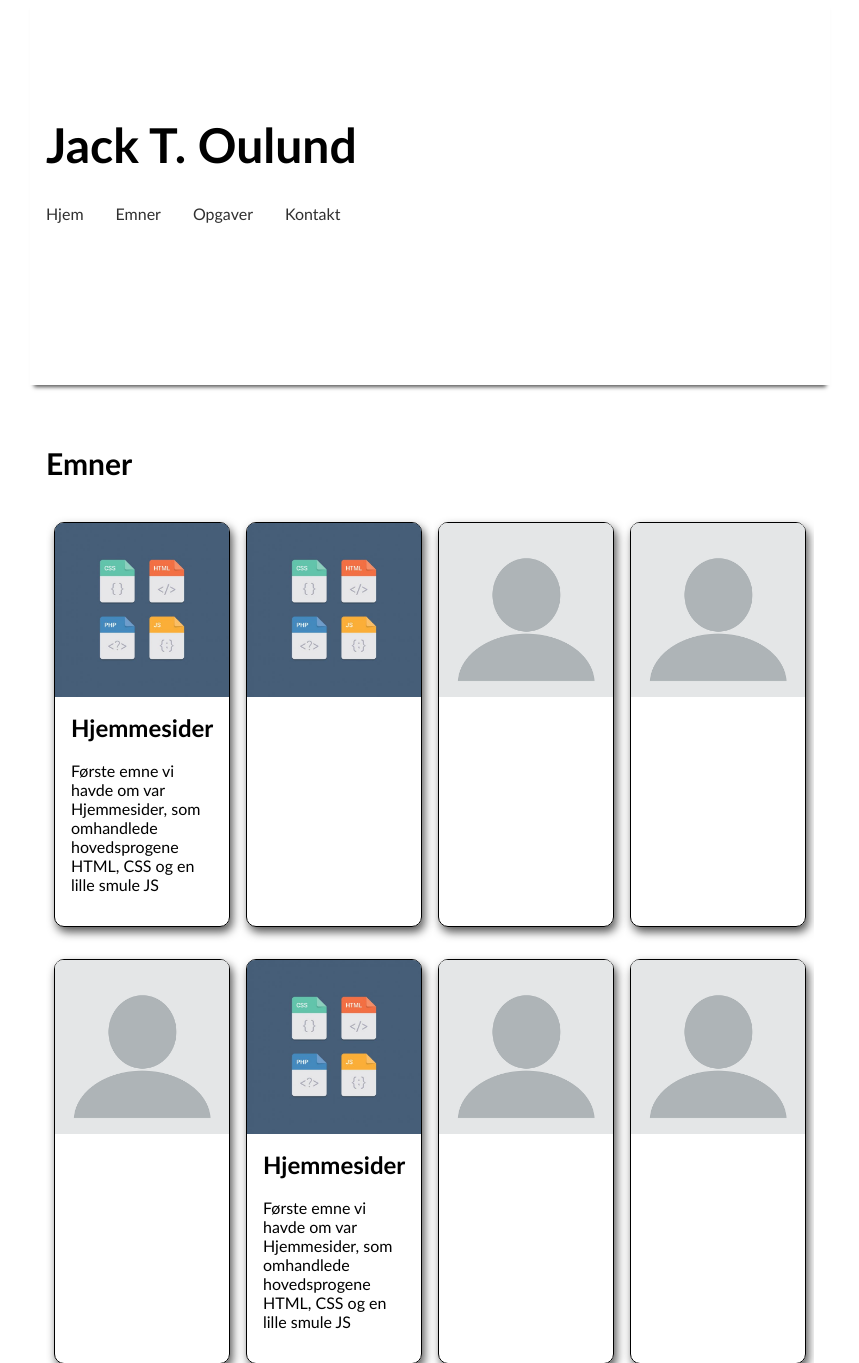
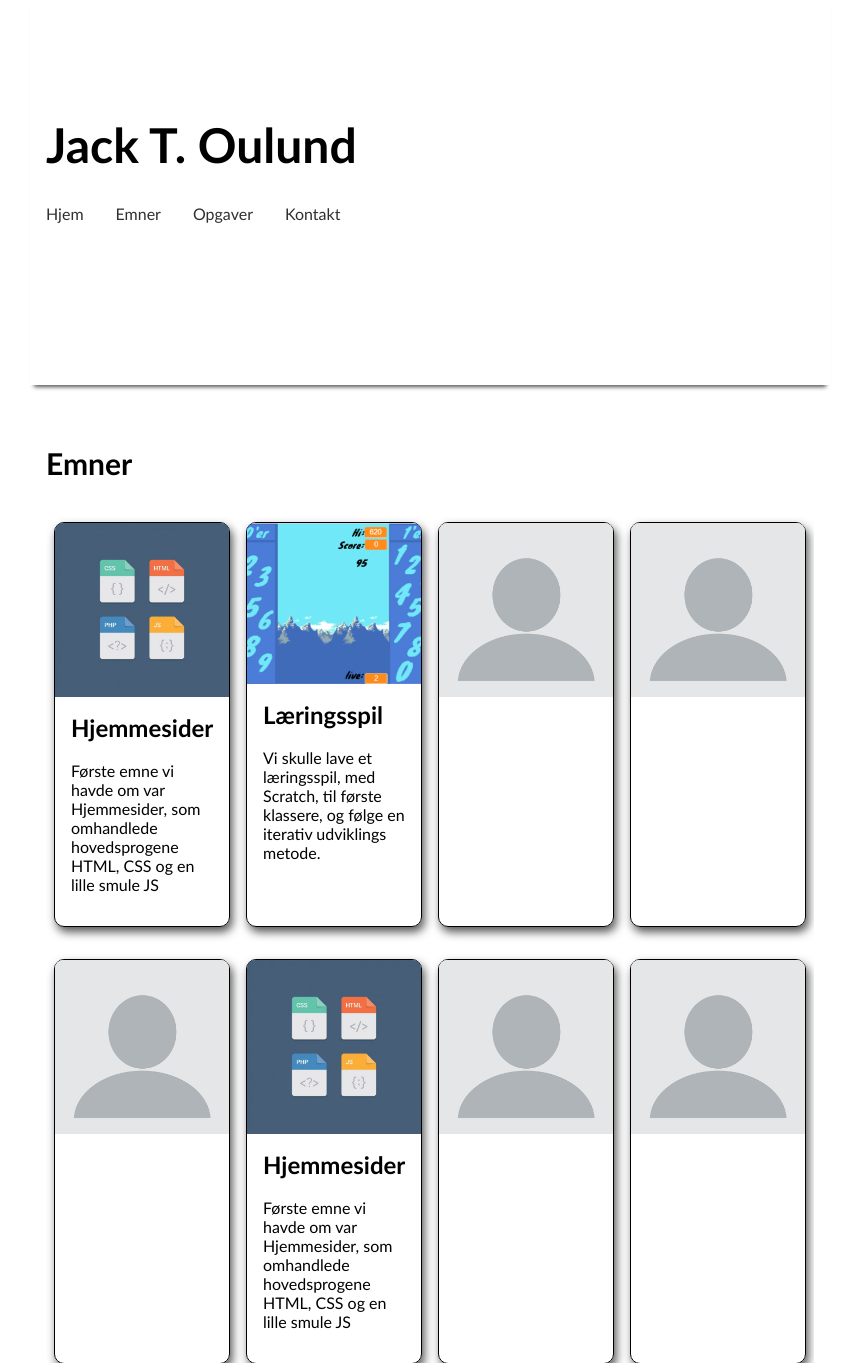
Before and after one commit to TheRealJackiBoi/Portfolio-for-Informatik, a Flask app: page /emner in a window 1280 px wide. Shown: the top 1363 px of the page, without its empty margins (210-1069 px from the left). Run offline with Flask 2, Linux system fonts and the light colour scheme.

Commit message:
Beginning of db

```diff
--- a/myapp/app.py
+++ b/myapp/app.py
@@ -1,6 +1,11 @@
 from flask import Flask,redirect,url_for,render_template,request
+from flask_sqlalchemy import SQLAlchemy
 
 app=Flask(__name__)
+app.config['SECRET_KEY'] = 'GOSay1LoveChu'
+app.config['SQLALCHEMY_DATABASE_URI'] = 'sqlite:///my_database.db'
+
+db = SQLAlchemy(app)
 
 @app.route('/',methods=['GET','POST'])
 def home():
--- a/myapp/templates/emner.html
+++ b/myapp/templates/emner.html
@@ -17,7 +17,11 @@
 
 
 <div class="card">
-<img class="" src="{{url_for('static', filename='img/html-css-js.jpg')}}" alt="card picture">
+<img class="" src="{{url_for('static', filename='img/tal-spil.png')}}" alt="card picture">
+    <div class="card-content">
+        <h1>Læringsspil</h1>
+        <p>Vi skulle lave et læringsspil, med Scratch, til første klassere, og følge en iterativ udviklings metode.</p>
+    </div>
 </div>
 <div class="card">
     <img class="" src="{{url_for('static', filename='img/profile.png')}}" alt="card picture">
```
Also changed, not shown: myapp/models.py (added, +7 -0 lines), myapp/static/img/tal-spil.png (added).
